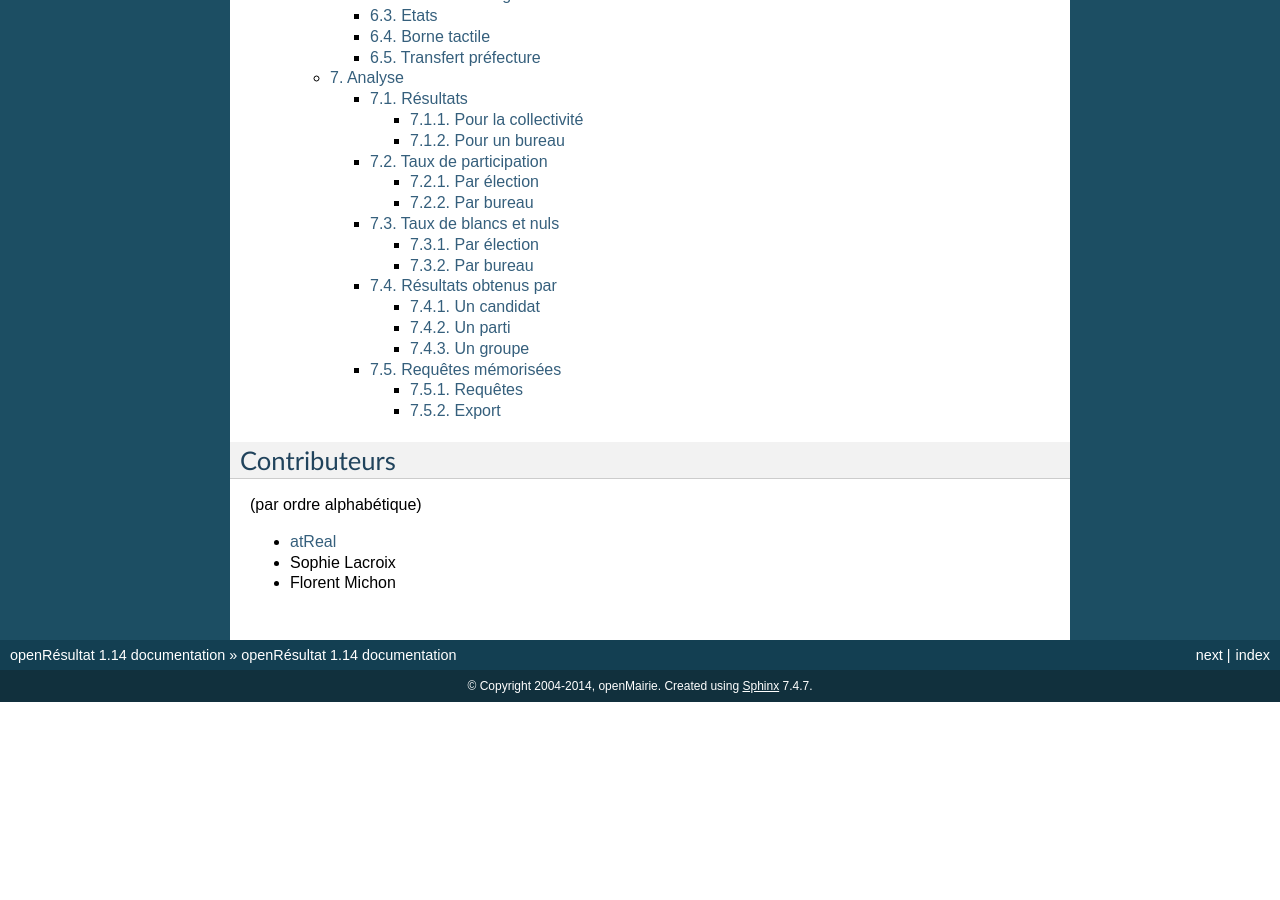
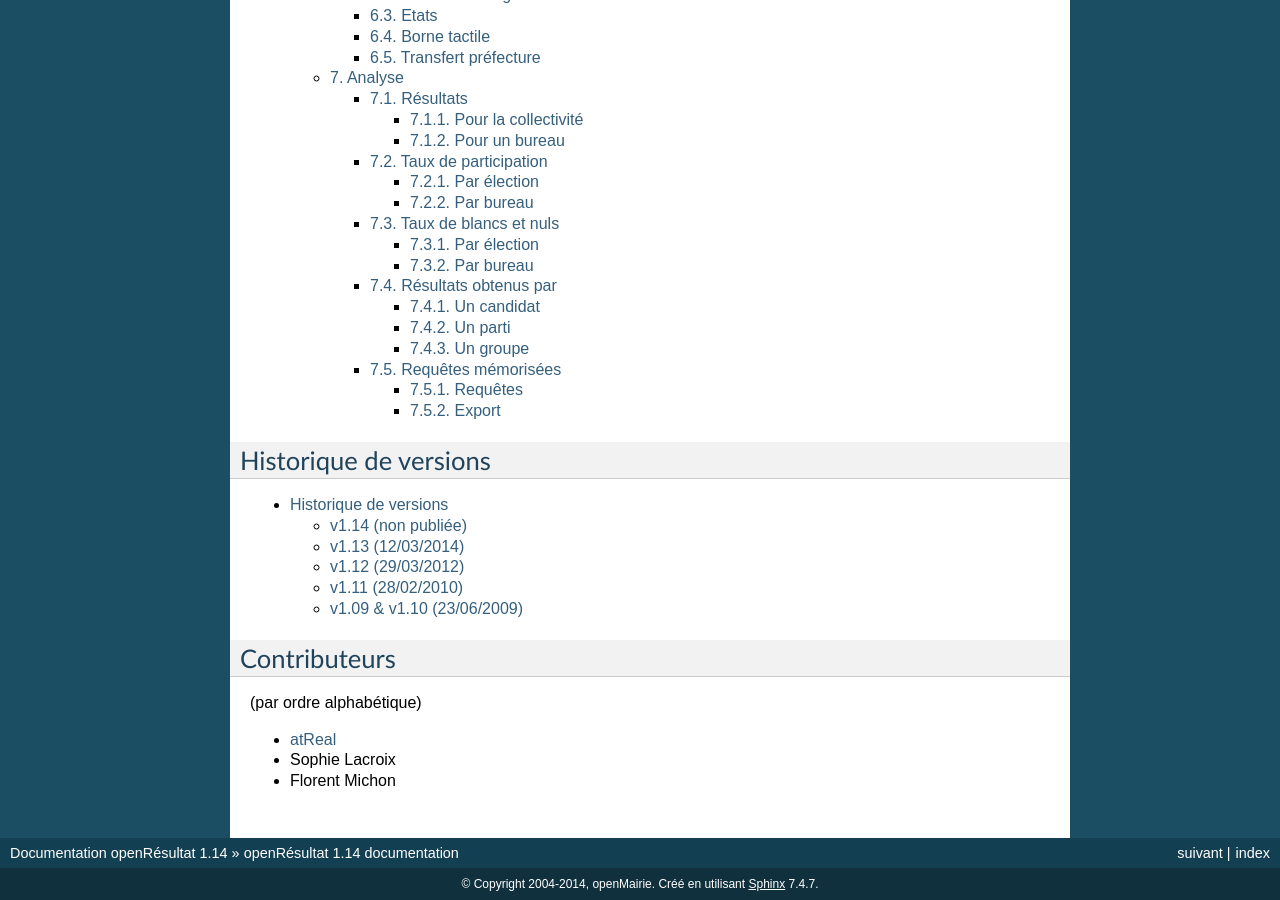
Before and after one commit to JSorelli/openresultat-documentation, a Sphinx documentation site: the page built from source/index.rst, in a window 1280 px wide and 900 px high, scrolled down 1388 px. Built offline with Sphinx 7.4.7, drawn with Linux system fonts in a browser that asks for light colours; before the commit the page ends 2090 px from its top, so only the background shows below that; part of the change alters nothing that is shown; some of the changed text lies outside the part shown.

Commit message:
* Ajout d'une section historique de versions.

```diff
--- a/source/conf.py
+++ b/source/conf.py
@@ -1,7 +1,6 @@
 # -*- coding: utf-8 -*-
 #
-# openresultat documentation build configuration file, created by
-# sphinx-quickstart on Fri Nov  8 18:15:19 2013.
+# openresultat documentation build configuration file.
 #
 # This file is execfile()d with the current directory set to its containing dir.
 #
@@ -34,7 +33,7 @@ templates_path = ['_templates']
 source_suffix = '.rst'
 
 # The encoding of source files.
-#source_encoding = 'utf-8-sig'
+#source_encoding = 'utf-8'
 
 # The master toctree document.
 master_doc = 'index'
@@ -54,13 +53,13 @@ release = ''
 
 # The language for content autogenerated by Sphinx. Refer to documentation
 # for a list of supported languages.
-#language = None
+language = 'fr'
 
 # There are two options for replacing |today|: either, you set today to some
 # non-false value, then it is used:
 #today = ''
 # Else, today_fmt is used as the format for a strftime call.
-#today_fmt = '%B %d, %Y'
+today_fmt = '%d %m %Y'
 
 # List of patterns, relative to source directory, that match files and
 # directories to ignore when looking for source files.
@@ -85,9 +84,6 @@ pygments_style = 'sphinx'
 
 # A list of ignored prefixes for module index sorting.
 #modindex_common_prefix = []
-
-# If true, keep warnings as "system message" paragraphs in the built documents.
-#keep_warnings = False
 
 
 # -- Options for HTML output ---------------------------------------------------
@@ -150,7 +146,7 @@ html_static_path = ['_static']
 #html_split_index = False
 
 # If true, links to the reST sources are added to the pages.
-#html_show_sourcelink = True
+html_show_sourcelink = False
 
 # If true, "Created using Sphinx" is shown in the HTML footer. Default is True.
 #html_show_sphinx = True
@@ -172,21 +168,16 @@ htmlhelp_basename = 'openresultatdoc'
 
 # -- Options for LaTeX output --------------------------------------------------
 
-latex_elements = {
-# The paper size ('letterpaper' or 'a4paper').
-#'papersize': 'letterpaper',
+# The paper size ('letter' or 'a4').
+latex_paper_size = 'a4'
 
 # The font size ('10pt', '11pt' or '12pt').
-#'pointsize': '10pt',
-
-# Additional stuff for the LaTeX preamble.
-#'preamble': '',
-}
+#latex_font_size = '10pt'
 
 # Grouping the document tree into LaTeX files. List of tuples
 # (source start file, target name, title, author, documentclass [howto/manual]).
 latex_documents = [
-  ('index', 'openresultat.tex', u'openresultat Documentation',
+  ('index', 'openresultat.tex', u'openRésultat Documentation',
    u'openMairie', 'manual'),
 ]
 
@@ -204,103 +195,24 @@ latex_documents = [
 # If true, show URL addresses after external links.
 #latex_show_urls = False
 
+# Additional stuff for the LaTeX preamble.
+#latex_preamble = ''
+
 # Documents to append as an appendix to all manuals.
 #latex_appendices = []
 
 # If false, no module index is generated.
 #latex_domain_indices = True
 
+#
+latex_elements = {}
+latex_elements['preamble'] = '\\setcounter{secnumdepth}{5}\\setcounter{tocdepth}{5}'
 
 # -- Options for manual page output --------------------------------------------
 
 # One entry per manual page. List of tuples
 # (source start file, name, description, authors, manual section).
 man_pages = [
-    ('index', 'openresultat', u'openresultat Documentation',
+    ('index', 'openresultat', u'openRésultat Documentation',
      [u'openMairie'], 1)
 ]
-
-# If true, show URL addresses after external links.
-#man_show_urls = False
-
-
-# -- Options for Texinfo output ------------------------------------------------
-
-# Grouping the document tree into Texinfo files. List of tuples
-# (source start file, target name, title, author,
-#  dir menu entry, description, category)
-texinfo_documents = [
-  ('index', 'openresultat', u'openresultat Documentation',
-   u'openMairie', 'openresultat', 'One line description of project.',
-   'Miscellaneous'),
-]
-
-# Documents to append as an appendix to all manuals.
-#texinfo_appendices = []
-
-# If false, no module index is generated.
-#texinfo_domain_indices = True
-
-# How to display URL addresses: 'footnote', 'no', or 'inline'.
-#texinfo_show_urls = 'footnote'
-
-# If true, do not generate a @detailmenu in the "Top" node's menu.
-#texinfo_no_detailmenu = False
-
-
-# -- Options for Epub output ---------------------------------------------------
-
-# Bibliographic Dublin Core info.
-epub_title = u'openresultat'
-epub_author = u'openMairie'
-epub_publisher = u'openMairie'
-epub_copyright = u'2004-2014, openMairie'
-
-# The language of the text. It defaults to the language option
-# or en if the language is not set.
-#epub_language = ''
-
-# The scheme of the identifier. Typical schemes are ISBN or URL.
-#epub_scheme = ''
-
-# The unique identifier of the text. This can be a ISBN number
-# or the project homepage.
-#epub_identifier = ''
-
-# A unique identification for the text.
-#epub_uid = ''
-
-# A tuple containing the cover image and cover page html template filenames.
-#epub_cover = ()
-
-# A sequence of (type, uri, title) tuples for the guide element of content.opf.
-#epub_guide = ()
-
-# HTML files that should be inserted before the pages created by sphinx.
-# The format is a list of tuples containing the path and title.
-#epub_pre_files = []
-
-# HTML files shat should be inserted after the pages created by sphinx.
-# The format is a list of tuples containing the path and title.
-#epub_post_files = []
-
-# A list of files that should not be packed into the epub file.
-#epub_exclude_files = []
-
-# The depth of the table of contents in toc.ncx.
-#epub_tocdepth = 3
-
-# Allow duplicate toc entries.
-#epub_tocdup = True
-
-# Fix unsupported image types using the PIL.
-#epub_fix_images = False
-
-# Scale large images.
-#epub_max_image_width = 0
-
-# If 'no', URL addresses will not be shown.
-#epub_show_urls = 'inline'
-
-# If false, no index is generated.
-#epub_use_index = True
--- /dev/null
+++ b/source/history/index.rst
@@ -0,0 +1,52 @@
+.. _history:
+
+######################
+Historique de versions
+######################
+
+
+v1.14 (non publiée)
+===================
+
+* Remplacement des affichages WEB, MOBILE et BORNE par un affichage unique
+  SITE WEB ADAPTATIF (web responsive design).
+* Suppression de l'affichage WEB GOOGLE.
+* Ajout d'un état 'résultats globaux' supplémentaire.
+* Ajout d'un état 'proclamation' supplémentaire.
+
+
+v1.13 (12/03/2014)
+==================
+
+* Ajout de la gestion de la répartition des sièges pour l'élection des
+  conseillers communautaires lors d'une élection municipale.
+* Mise à jour réglementaire de l'export préfecture selon les nouvelles
+  modalités.
+* Ajout de trois états 'proclamation'.
+* Ajout d'un état 'résultats globaux'.
+
+
+v1.12 (29/03/2012)
+==================
+
+* Nouvelle interface de saisie des résultats.
+* Abandon du support PostGreSQL.
+* Mise à jour réglementaire de l'export préfecture selon les nouvelles
+  modalités.
+
+
+v1.11 (28/02/2010)
+==================
+
+* Ajout de l'affichage des résultats au public WEB GOOGLE identique à
+  l'affichage WEB existant avec une carte Google Map.
+* Ajout de l'affichage des résultats au public MOBILE pour visualisation
+  adaptée aux smartphones.
+* Mise à jour réglementaire de l'export préfecture selon les nouvelles
+  modalités.
+
+
+v1.09 & v1.10 (23/06/2009)
+==========================
+
+* Ajout du support de la seconde centaine.
--- a/source/index.rst
+++ b/source/index.rst
@@ -37,6 +37,14 @@ Manuel de l'utilisateur
    manuel_utilisateur/index.rst
 
 
+Historique de versions
+======================
+
+.. toctree::
+
+   history/index.rst
+
+
 Contributeurs
 =============
 
```
Also changed, not shown: source/_static/default.css (deleted), source/_static/style.css (added), 2 other files.
